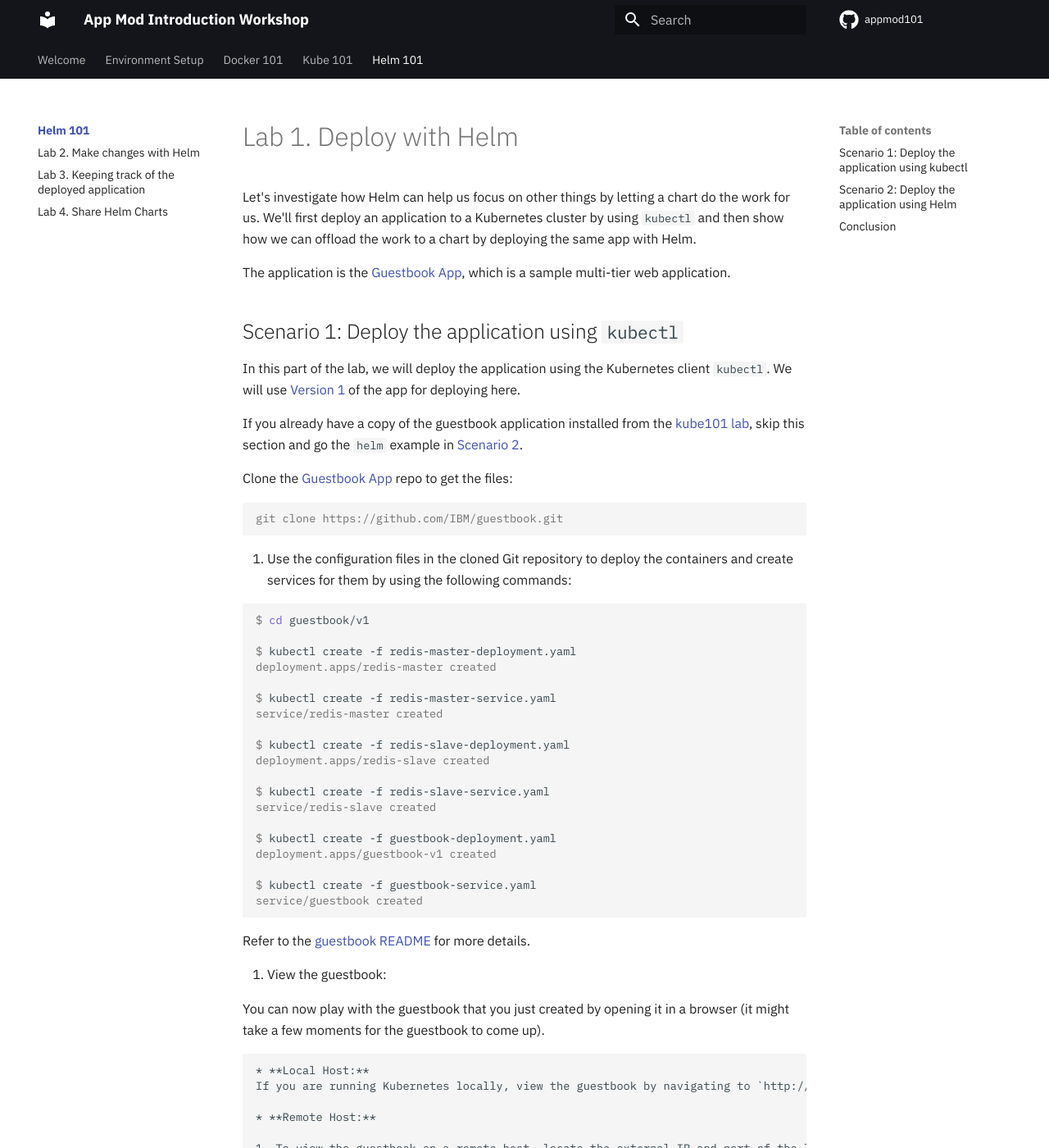
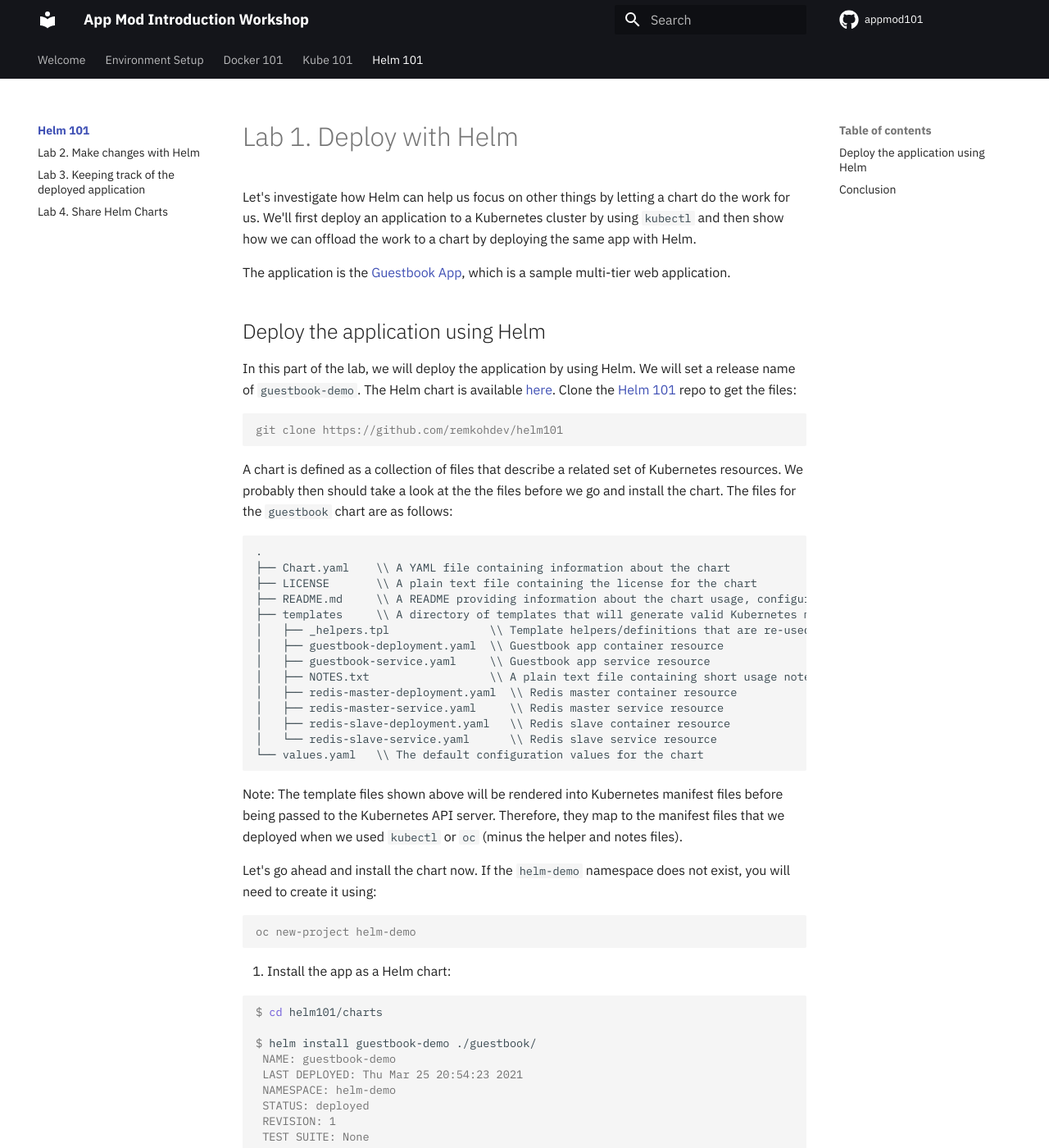
Before and after one commit to remkohdev/appmod101, an MkDocs documentation site: the page built from docs/generatedContent/helm101/Lab1/README.md, in a window 1280 px wide and 1400 px high. Shown: the whole window at 82% size. Built offline with MkDocs 1.6.1 and Material for MkDocs 9.7.7, drawn with Linux system fonts in a browser that asks for light colours; comment, search, counter and statistics services are not loaded; the version menu is left out; some of the changed text lies outside the part shown.

Commit message:
updated helm101 lab1

````diff
--- a/docs/generatedContent/helm101/Lab1/README.md
+++ b/docs/generatedContent/helm101/Lab1/README.md
@@ -4,86 +4,12 @@
 
 The application is the [Guestbook App](https://github.com/IBM/guestbook), which is a sample multi-tier web application.
 
-## Scenario 1: Deploy the application using `kubectl`
+## Deploy the application using Helm
 
-In this part of the lab, we will deploy the application using the Kubernetes client `kubectl`. We will use [Version 1](https://github.com/IBM/guestbook/tree/master/v1) of the app for deploying here.
-
-If you already have a copy of the guestbook application installed from the [kube101 lab](https://github.com/IBM/kube101), skip this section and go the `helm` example in [Scenario 2](#scenario-2-deploy-the-application-using-helm).
-
-Clone the [Guestbook App](https://github.com/IBM/guestbook) repo to get the files:
+In this part of the lab, we will deploy the application by using Helm. We will set a release name of `guestbook-demo`. The Helm chart is available [here](../../charts/guestbook). Clone the [Helm 101](https://github.com/remkohdev/helm101) repo to get the files:
 
 ```console
-git clone https://github.com/IBM/guestbook.git
-```
-
-1. Use the configuration files in the cloned Git repository to deploy the containers and create services for them by using the following commands:
-
-   ```console
-   $ cd guestbook/v1
-
-   $ kubectl create -f redis-master-deployment.yaml
-   deployment.apps/redis-master created
-
-   $ kubectl create -f redis-master-service.yaml
-   service/redis-master created
-
-   $ kubectl create -f redis-slave-deployment.yaml
-   deployment.apps/redis-slave created
-
-   $ kubectl create -f redis-slave-service.yaml
-   service/redis-slave created
-
-   $ kubectl create -f guestbook-deployment.yaml
-   deployment.apps/guestbook-v1 created
-
-   $ kubectl create -f guestbook-service.yaml
-   service/guestbook created
-   ```
-
-   Refer to the [guestbook README](https://github.com/IBM/guestbook) for more details.
-
-1. View the guestbook:
-
-   You can now play with the guestbook that you just created by opening it in a browser (it might take a few moments for the guestbook to come up).
-
-    * **Local Host:**
-    If you are running Kubernetes locally, view the guestbook by navigating to `http://localhost:3000` in your browser.
-
-    * **Remote Host:**
-
-    1. To view the guestbook on a remote host, locate the external IP and port of the load balancer in the **EXTERNAL-IP** and **PORTS** columns of the `$ kubectl get services` output.
-
-       ```console
-       $ kubectl get services
-       NAME           TYPE           CLUSTER-IP       EXTERNAL-IP   PORT(S)          AGE
-       guestbook      LoadBalancer   172.21.252.107   50.23.5.136   3000:31838/TCP   14m
-       redis-master   ClusterIP      172.21.97.222    <none>        6379/TCP         14m
-       redis-slave    ClusterIP      172.21.43.70     <none>        6379/TCP         14m
-       .........
-       ```
-
-       In this scenario the URL is `http://50.23.5.136:31838`.
-
-       Note: If no external IP is assigned, then you can get the external IP with the following command:
-
-       ```console
-       $ kubectl get nodes -o wide
-       NAME           STATUS    ROLES     AGE       VERSION        EXTERNAL-IP      OS-IMAGE             KERNEL-VERSION      CONTAINER-RUNTIME
-       10.47.122.98   Ready     <none>    1h        v1.10.11+IKS   173.193.92.112   Ubuntu 16.04.5 LTS   4.4.0-141-generic   docker://18.6.1
-       ```
-
-       In this scenario the URL is `http://173.193.92.112:31838`.
-
-    2. Navigate to the output given (for example `http://50.23.5.136:31838`) in your browser. You should see the guestbook now displaying in your browser:
-
-       ![Guestbook](../images/guestbook-page.png)
-
-## Scenario 2: Deploy the application using Helm
-
-In this part of the lab, we will deploy the application by using Helm. We will set a release name of `guestbook-demo` to distinguish it from the previous deployment. The Helm chart is available [here](../../charts/guestbook). Clone the [Helm 101](https://github.com/IBM/helm101) repo to get the files:
-
-```console
-git clone https://github.com/IBM/helm101
+git clone https://github.com/remkohdev/helm101
 ```
 
 A chart is defined as a collection of files that describe a related set of Kubernetes resources. We probably then should take a look at the the files before we go and install the chart. The files for the `guestbook` chart are as follows:
@@ -105,12 +31,12 @@
 └── values.yaml   \\ The default configuration values for the chart
 ```
 
-Note: The template files shown above will be rendered into Kubernetes manifest files before being passed to the Kubernetes API server. Therefore, they map to the manifest files that we deployed when we used `kubectl` (minus the helper and notes files).
+Note: The template files shown above will be rendered into Kubernetes manifest files before being passed to the Kubernetes API server. Therefore, they map to the manifest files that we deployed when we used `kubectl` or `oc` (minus the helper and notes files).
 
 Let's go ahead and install the chart now. If the `helm-demo` namespace does not exist, you will need to create it using:
 
 ```console
-kubectl create namespace helm-demo
+oc new-project helm-demo
 ```
 
 1. Install the app as a Helm chart:
@@ -118,26 +44,19 @@
    ```console
    $ cd helm101/charts
 
-   $ helm install guestbook-demo ./guestbook/ --namespace helm-demo
-   NAME: guestbook-demo
-   ...
-   ```
-
-   You should see output similar to the following:
-
-   ```console
-   NAME: guestbook-demo
-   LAST DEPLOYED: Mon Feb 24 18:08:02 2020
-   NAMESPACE: helm-demo
-   STATUS: deployed
-   REVISION: 1
-   TEST SUITE: None
-   NOTES:
-   1. Get the application URL by running these commands:
-     NOTE: It may take a few minutes for the LoadBalancer IP to be available.
-         You can watch the status of by running 'kubectl get svc -w guestbook-demo --namespace helm-demo'
-     export SERVICE_IP=$(kubectl get svc --namespace helm-demo guestbook-demo -o jsonpath='{.status.loadBalancer.ingress[0].ip}')
-     echo http://$SERVICE_IP:3000
+   $ helm install guestbook-demo ./guestbook/
+    NAME: guestbook-demo
+    LAST DEPLOYED: Thu Mar 25 20:54:23 2021
+    NAMESPACE: helm-demo
+    STATUS: deployed
+    REVISION: 1
+    TEST SUITE: None
+    NOTES:
+    1. Get the application URL by running these commands:
+      NOTE: It may take a few minutes for the LoadBalancer IP to be available.
+            You can watch the status of by running 'kubectl get svc -w guestbook-demo --namespace helm-demo'
+      export SERVICE_IP=$(kubectl get svc --namespace helm-demo guestbook-demo -o jsonpath='{.status.loadBalancer.ingress[0].ip}')
+      echo http://$SERVICE_IP:3000
    ```
 
    The chart install performs the Kubernetes deployments and service creations of the redis master and slaves, and the guestbook app, as one. This is because the chart is a collection of files that describe a related set of Kubernetes resources and Helm manages the creation of these resources via the Kubernetes API.
@@ -145,13 +64,13 @@
    Check the deployment:
 
    ```console
-   kubectl get deployment guestbook-demo --namespace helm-demo
+   oc get deployment guestbook-demo
    ```
 
    You should see output similar to the following:
 
    ```console
-   $ kubectl get deployment guestbook-demo --namespace helm-dem
+   $ oc get deployment guestbook-demo
    NAME             READY   UP-TO-DATE   AVAILABLE   AGE
    guestbook-demo   2/2     2            2           51m
    ```
@@ -159,13 +78,13 @@
    To check the status of the running application pods, use:
 
    ```console
-   kubectl get pods --namespace helm-demo
+   oc get pods
    ```
 
    You should see output similar to the following:
 
    ```console
-   $ kubectl get pods --namespace helm-demo
+   $ oc get pods
    NAME                            READY     STATUS    RESTARTS   AGE
    guestbook-demo-6c9cf8b9-jwbs9   1/1       Running   0          52m
    guestbook-demo-6c9cf8b9-qk4fb   1/1       Running   0          52m
@@ -177,47 +96,28 @@
    To check the services, use:
 
    ```console
-   kubectl get services --namespace helm-demo
+   oc get services
    ```
 
    ```console
-   $ kubectl get services --namespace helm-demo
-   NAME             TYPE           CLUSTER-IP       EXTERNAL-IP   PORT(S)          AGE
-   guestbook-demo   LoadBalancer   172.21.43.244    <pending>     3000:31367/TCP   52m
-   redis-master     ClusterIP      172.21.12.43     <none>        6379/TCP         52m
-   redis-slave      ClusterIP      172.21.176.148   <none>        6379/TCP         52m
+   $ oc get services
+    NAME             TYPE           CLUSTER-IP       EXTERNAL-IP    PORT(S)          AGE
+    guestbook-demo   LoadBalancer   172.21.53.13     169.46.30.44   3000:30701/TCP   3m6s
+    redis-master     ClusterIP      172.21.242.242   <none>         6379/TCP         3m6s
+    redis-slave      ClusterIP      172.21.238.104   <none>         6379/TCP         3m6s
    ```
 
-1. View the guestbook:
+1. Test the guestbook:
 
-   You can now play with the guestbook that you just created by opening it in a browser (it might take a few moments for the guestbook to come up).
+   1. Locate the external IP and the port of the load balancer by following the "NOTES" section in the install output. The commands will be similar to the following:
 
-    * **Local Host:**
-    If you are running Kubernetes locally, view the guestbook by navigating to `http://localhost:3000` in your browser.
-
-    * **Remote Host:**
-
-    1. To view the guestbook on a remote host, locate the external IP and the port of the load balancer by following the "NOTES" section in the install output. The commands will be similar to the following:
-
-       ```console
-       $ export SERVICE_IP=$(kubectl get svc --namespace helm-demo guestbook-demo -o jsonpath='{.status.loadBalancer.ingress[0].ip}')
-       $ echo http://$SERVICE_IP
-       http://50.23.5.136
+      ```console
+      export SERVICE_IP=$(oc get svc guestbook-demo -o jsonpath='{.status.loadBalancer.ingress[0].ip}')
+      export NODEPORT=$(oc get svc guestbook-demo -o jsonpath='{.spec.ports[0].nodePort}')
+      curl http://$SERVICE_IP:$NODEPORT/rpush/guestbook/hi2
        ```
 
-       Combine the service IP with the port of the service printed earlier. In this scenario the URL is `http://50.23.5.136:31367`.
-
-       Note: If no external IP is assigned, then you can get the external IP with the following command:
-
-       ```console
-       $ kubectl get nodes -o wide
-       NAME           STATUS    ROLES     AGE       VERSION        EXTERNAL-IP      OS-IMAGE             KERNEL-VERSION      CONTAINER-RUNTIME
-       10.47.122.98   Ready     <none>    1h        v1.10.11+IKS   173.193.92.112   Ubuntu 16.04.5 LTS   4.4.0-141-generic   docker://18.6.1
-       ```
-
-       In this scenario the URL is `http://173.193.92.112:31367`.
-
-    2. Navigate to the output given (for example `http://50.23.5.136:31367`) in your browser. You should see the guestbook now displaying in your browser:
+   2. Navigate to the output given (for example `http://50.23.5.136:31367`) in your browser. You should see the guestbook now displaying in your browser:
 
        ![Guestbook](../images/guestbook-page.png)
 
````
